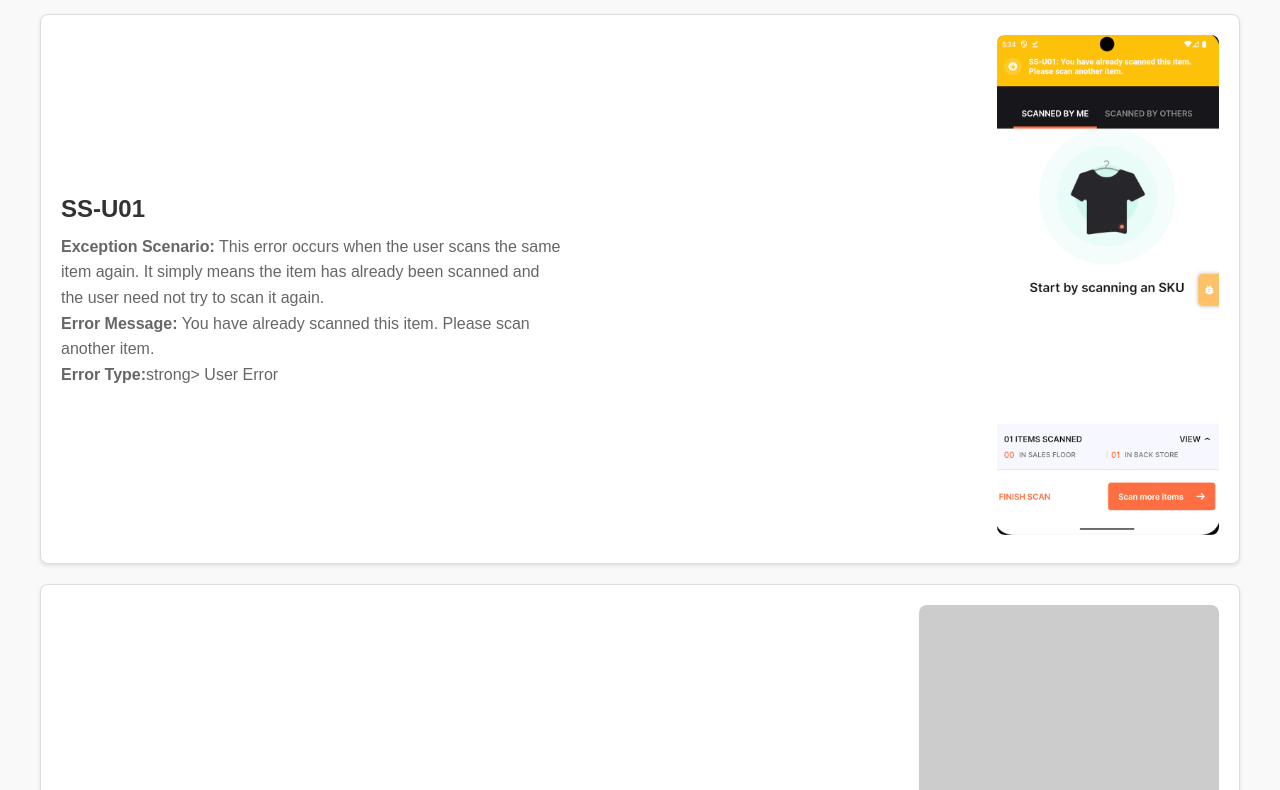
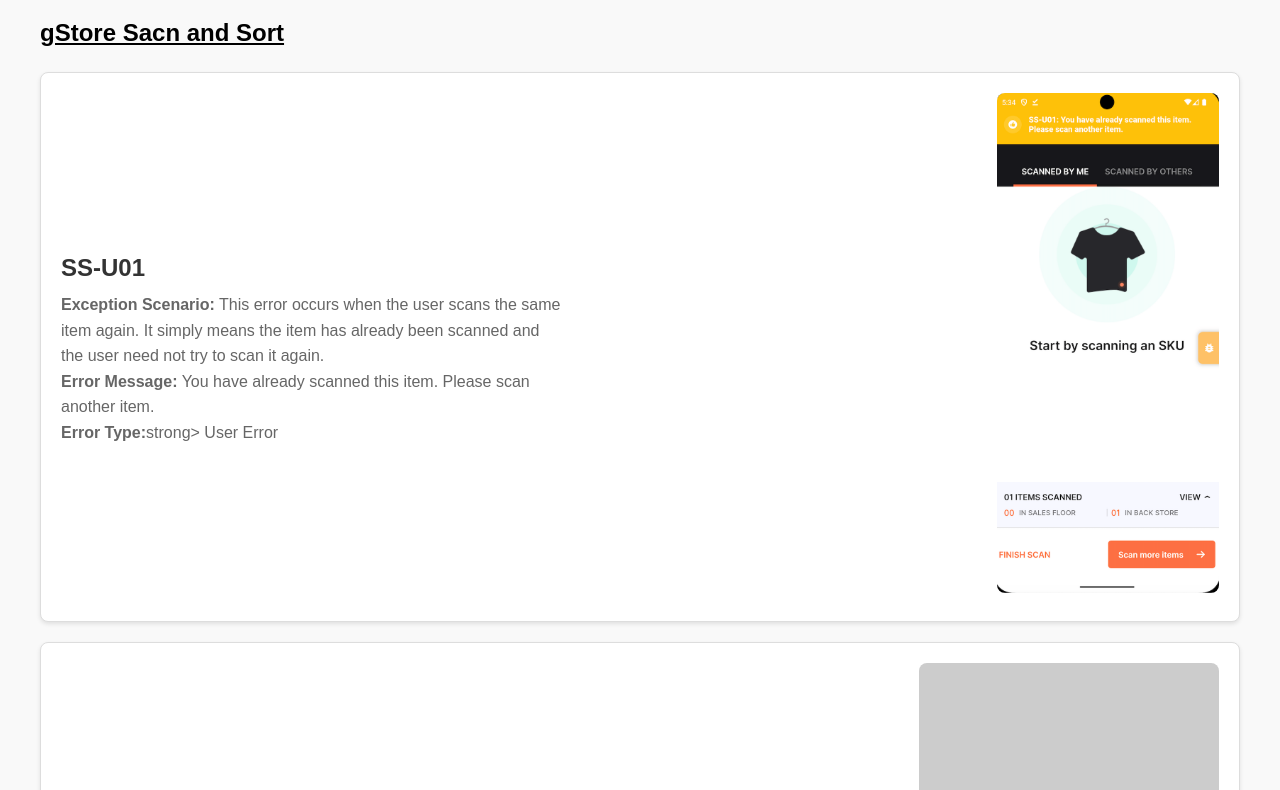
Before and after one commit to AkhilGupta87/akhil87, a plain HTML site: page index.html in a window 1280 px wide. Shown: the part 120-910 px from the top of the page. Drawn offline with Linux system fonts and the light colour scheme; placeholder pictures from the web are drawn by us.

Commit message:
Update index.html

```diff
--- a/index.html
+++ b/index.html
@@ -60,6 +60,7 @@
 </head>
 <body>
     <h1>gStore Exception Management Documentation</h1>
+    <h2><u>gStore Sacn and Sort</u></h2>
     <div class="container">
         <div class="item">
             <div class="description">
```
